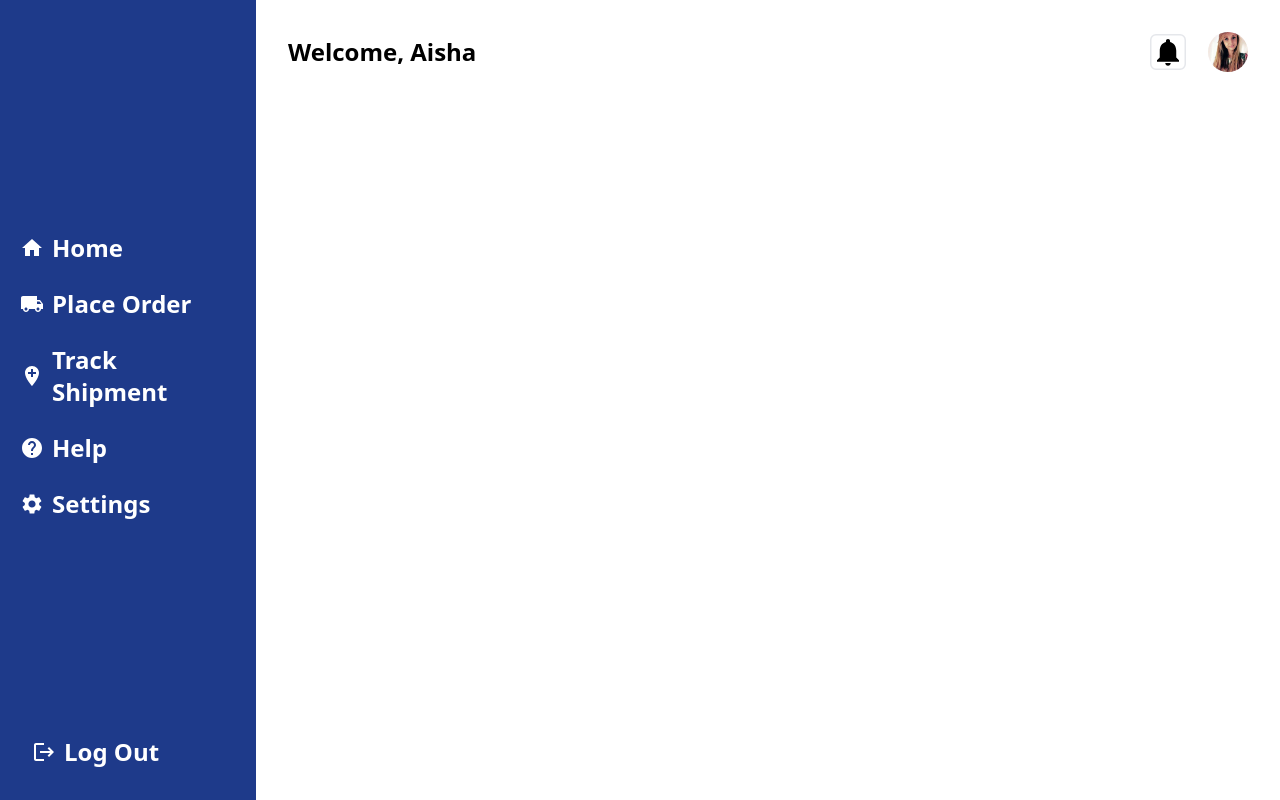
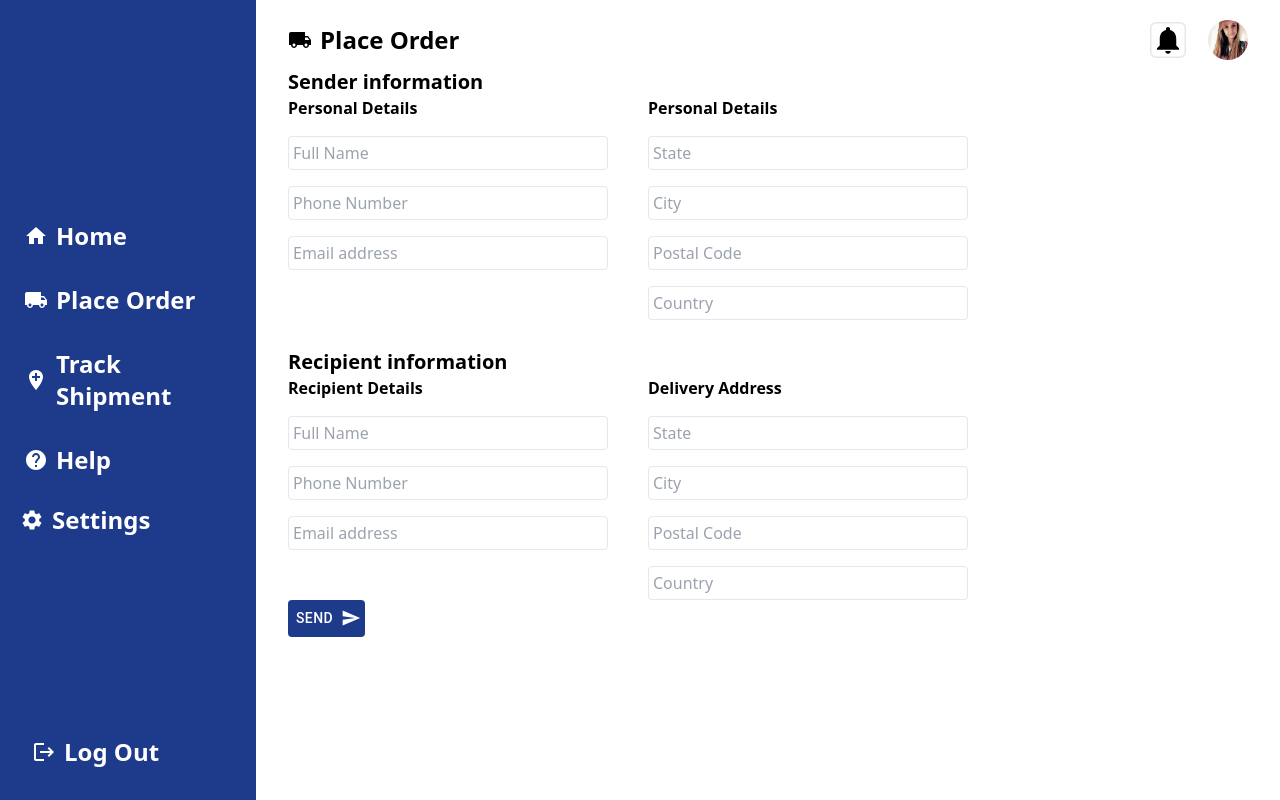
Before and after one commit to SwiftSync-Solution/Ziplug_FrontEnd, a React (Vite) app: page /place-order in a window 1280 px wide. Built offline with nearby package versions, Linux system fonts and the light colour scheme.

Commit message:
finised place-order and worked a little on the side bar

```diff
--- a/src/pages/components/PlaceOrder/PlaceOrder.tsx
+++ b/src/pages/components/PlaceOrder/PlaceOrder.tsx
@@ -1,7 +1,23 @@
+import { useState, ChangeEvent, FC, FormEvent } from 'react';
 import SideBar from '../sideNav/SideBar';
 import ProfileHeader from '../ProfileHeader/ProfileHeader';
+import LocalShippingIcon from '@mui/icons-material/LocalShipping';
+import Button from '@mui/material/Button';
+import SendIcon from '@mui/icons-material/Send';
+import sendData from '../../../../utils/sendData';
 
-const PlaceOrder = () => {
+// Define TypeScript interfaces for the form data
+interface FormData {
+	fullName: string;
+	phoneNumber: string;
+	email: string;
+	state: string;
+	city: string;
+	postalCode: string;
+	country: string;
+}
+
+const PlaceOrder: FC = () => {
 	return (
 		<>
 			<section className='flex'>
@@ -9,12 +25,264 @@ const PlaceOrder = () => {
 				<SideBar />
 
 				{/* Main Content */}
-				<main className='w-full p-8'>
-					<ProfileHeader />
+				<main className='w-full px-8 py-5'>
+					<ProfileHeader
+						content={
+							<div className='flex gap-2 items-center text-2xl font-bold'>
+								<LocalShippingIcon />
+								Place Order
+							</div>
+						}
+					/>
+
+					{/* SENDER INFORMATION */}
+					<SenderAndRecipient />
 				</main>
 			</section>
 		</>
 	);
 };
 
+const SenderAndRecipient: FC = () => {
+	// State for sender information
+	const [sender, setSender] = useState<FormData>({
+		fullName: '',
+		phoneNumber: '',
+		email: '',
+		state: '',
+		city: '',
+		postalCode: '',
+		country: '',
+	});
+
+	// State for recipient information
+	const [recipient, setRecipient] = useState<FormData>({
+		fullName: '',
+		phoneNumber: '',
+		email: '',
+		state: '',
+		city: '',
+		postalCode: '',
+		country: '',
+	});
+
+	// State to track API response or form submission status
+	const [loading, setLoading] = useState<boolean>(false);
+	const [error, setError] = useState<string | null>(null);
+	const [success, setSuccess] = useState<string | null>(null);
+
+	// Handle sender input change
+	const handleSenderChange = (e: ChangeEvent<HTMLInputElement>): void => {
+		const { name, value } = e.target;
+		setSender((prev) => ({ ...prev, [name]: value }));
+	};
+
+	// Handle recipient input change
+	const handleRecipientChange = (e: ChangeEvent<HTMLInputElement>): void => {
+		const { name, value } = e.target;
+		setRecipient((prev) => ({ ...prev, [name]: value }));
+	};
+
+	// Handle form submission
+	const handleSubmit = async (e: FormEvent) => {
+		e.preventDefault(); // Prevent page refresh
+		setLoading(true);
+		setError(null);
+		setSuccess(null);
+
+		// Combine sender and recipient data into one object
+		const formData = {
+			sender,
+			recipient,
+		};
+
+		await sendData(formData, setSuccess, setError, setLoading);
+	};
+
+	return (
+		<>
+			<section className='mt-2'>
+				{/* Display loading, error or success messages */}
+				{loading && (
+					<p className='absolute top-10 left-1/2 transform -translate-x-1/2 -translate-y-1/2 p-2 bg-green-500 rounded-md text-white font-bold'>
+						Sending order...
+					</p>
+				)}
+				{error && (
+					<p className='absolute top-10 left-1/2 transform -translate-x-1/2 -translate-y-1/2 p-2 bg-red-500 rounded-md text-white font-bold'>
+						{error}
+					</p>
+				)}
+				{success && (
+					<p className='absolute top-10 left-1/2 transform -translate-x-1/2 -translate-y-1/2 p-2 bg-green-500 rounded-md text-white font-bold'>
+						{success}
+					</p>
+				)}
+
+				<form onSubmit={handleSubmit}>
+					<header className='font-black text-xl'>
+						<h1>Sender information</h1>
+					</header>
+					<section className='flex gap-10'>
+						{/* GRID ONE */}
+						<div>
+							<h2 className='font-bold'>Personal Details</h2>
+							<input
+								className='border mt-4 rounded w-80 p-1'
+								type='text'
+								name='fullName'
+								placeholder='Full Name'
+								value={sender.fullName}
+								onChange={handleSenderChange}
+							/>
+							<br />
+							<input
+								className='border mt-4 rounded w-80 p-1'
+								type='number'
+								name='phoneNumber'
+								placeholder='Phone Number'
+								value={sender.phoneNumber}
+								onChange={handleSenderChange}
+							/>
+							<br />
+							<input
+								className='border mt-4 rounded w-80 p-1'
+								type='email'
+								name='email'
+								placeholder='Email address'
+								value={sender.email}
+								onChange={handleSenderChange}
+							/>
+						</div>
+
+						{/* GRID TWO */}
+						<div>
+							<h2 className='font-bold'>Personal Details</h2>
+							<input
+								className='border mt-4 rounded w-80 p-1'
+								type='text'
+								name='state'
+								placeholder='State'
+								value={sender.state}
+								onChange={handleSenderChange}
+							/>
+							<br />
+							<input
+								className='border mt-4 rounded w-80 p-1'
+								type='text'
+								name='city'
+								placeholder='City'
+								value={sender.city}
+								onChange={handleSenderChange}
+							/>
+							<br />
+							<input
+								className='border mt-4 rounded w-80 p-1'
+								type='number'
+								name='postalCode'
+								placeholder='Postal Code'
+								value={sender.postalCode}
+								onChange={handleSenderChange}
+							/>
+							<br />
+							<input
+								className='border mt-4 rounded w-80 p-1'
+								type='text'
+								name='country'
+								placeholder='Country'
+								value={sender.country}
+								onChange={handleSenderChange}
+							/>
+						</div>
+					</section>
+
+					{/* RECIPIENT INFORMATION */}
+					<header className='font-black text-xl mt-7'>
+						<h1>Recipient information</h1>
+					</header>
+					<section className='flex gap-10'>
+						{/* GRID ONE */}
+						<div>
+							<h2 className='font-bold'>Recipient Details</h2>
+							<input
+								className='border mt-4 rounded w-80 p-1'
+								type='text'
+								name='fullName'
+								placeholder='Full Name'
+								value={recipient.fullName}
+								onChange={handleRecipientChange}
+							/>
+							<br />
+							<input
+								className='border mt-4 rounded w-80 p-1'
+								type='number'
+								name='phoneNumber'
+								placeholder='Phone Number'
+								value={recipient.phoneNumber}
+								onChange={handleRecipientChange}
+							/>
+							<br />
+							<input
+								className='border mt-4 rounded w-80 p-1'
+								type='email'
+								name='email'
+								placeholder='Email address'
+								value={recipient.email}
+								onChange={handleRecipientChange}
+							/>
+						</div>
+
+						{/* GRID TWO */}
+						<div>
+							<h2 className='font-bold'>Delivery Address</h2>
+							<input
+								className='border mt-4 rounded w-80 p-1'
+								type='text'
+								name='state'
+								placeholder='State'
+								value={recipient.state}
+								onChange={handleRecipientChange}
+							/>
+							<br />
+							<input
+								className='border mt-4 rounded w-80 p-1'
+								type='text'
+								name='city'
+								placeholder='City'
+								value={recipient.city}
+								onChange={handleRecipientChange}
+							/>
+							<br />
+							<input
+								className='border mt-4 rounded w-80 p-1'
+								type='number'
+								name='postalCode'
+								placeholder='Postal Code'
+								value={recipient.postalCode}
+								onChange={handleRecipientChange}
+							/>
+							<br />
+							<input
+								className='border mt-4 rounded w-80 p-1'
+								type='text'
+								name='country'
+								placeholder='Country'
+								value={recipient.country}
+								onChange={handleRecipientChange}
+							/>
+						</div>
+					</section>
+
+					<Button
+						type='submit'
+						className='!bg-[#1e3a8a] !text-white hover:!bg-[#5067a7]'
+						endIcon={<SendIcon />}>
+						Send
+					</Button>
+				</form>
+			</section>
+		</>
+	);
+};
+
 export default PlaceOrder;
--- a/src/pages/components/ProfileHeader/ProfileHeader.tsx
+++ b/src/pages/components/ProfileHeader/ProfileHeader.tsx
@@ -3,11 +3,11 @@ import Stack from '@mui/material/Stack';
 import userImage from '../../../assets/3.jpg';
 import NotificationsIcon from '@mui/icons-material/Notifications';
 
-const ProfileHeader = () => {
+const ProfileHeader = (prop) => {
 	return (
 		<>
 			<header className='flex justify-between items-center '>
-				<h2 className='text-2xl font-semibold'>Welcome, Aisha</h2>
+				{prop.content}
 				<div className='flex items-center gap-7'>
 					<NotificationsIcon className='scale-150 border rounded' />
 					<Stack>
--- a/src/pages/components/dashboardPage/DashboardPage.tsx
+++ b/src/pages/components/dashboardPage/DashboardPage.tsx
@@ -46,7 +46,9 @@ const DashboardContent: React.FC = () => {
 	return (
 		<div className='space-y-6'>
 			{/* PROFILE HEADER */}
-			<ProfileHeader />
+			<ProfileHeader
+				content={<h2 className='text-2xl font-semibold'>Welcome, Aisha</h2>}
+			/>
 			{/* Current Shipment & Scheduled Pickup */}
 			<div className='flex space-x-6'>
 				<div className='w-1/2 p-4 bg-white shadow rounded'>
--- a/src/pages/components/sideNav/SideBar.tsx
+++ b/src/pages/components/sideNav/SideBar.tsx
@@ -6,6 +6,7 @@ import AddLocationIcon from '@mui/icons-material/AddLocation';
 import HelpIcon from '@mui/icons-material/Help';
 import SettingsIcon from '@mui/icons-material/Settings';
 import LogoutIcon from '@mui/icons-material/Logout';
+import { useState } from 'react';
 
 const SideBar: React.FC = () => {
 	return (
@@ -32,38 +33,78 @@ const SideBar: React.FC = () => {
 };
 
 const NavLink = () => {
+	const [activeLink, setActiveLink] = useState<string | null>(null);
+
+	const handleLinkClick = (
+		link: string,
+		event: React.MouseEvent<HTMLAnchorElement>
+	) => {
+		event.preventDefault(); // Prevent the default anchor click behavior
+		setActiveLink(link);
+	};
+
 	return (
 		<nav className='space-y-4'>
+			<div onClick={(event) => handleLinkClick('link1', event)}>
 				<Link
 					to='/dashboard'
-				className='flex items-center space-x-2 hover:bg-white hover:text-black hover:rounded p-1'>
+					className={`p-2 rounded-md ${
+						activeLink === 'link1'
+							? 'flex items-center space-x-2 bg-white text-black rounded p-1'
+							: 'flex items-center space-x-2'
+					}`}>
 					<HomeIcon />
 					<span>Home</span>
 				</Link>
+			</div>
+
+			<div onClick={(event) => handleLinkClick('link2', event)}>
 				<Link
 					to='/place-order'
-				className='flex items-center space-x-2 hover:bg-white hover:text-black hover:rounded p-1'>
+					className={`p-2 rounded-md ${
+						activeLink === 'link2'
+							? 'flex items-center space-x-2 bg-white text-black rounded p-1'
+							: 'flex items-center space-x-2'
+					}`}>
 					<LocalShippingIcon />
 					<span>Place Order</span>
 				</Link>
+			</div>
+
+			<div onClick={(event) => handleLinkClick('link3', event)}>
 				<Link
 					to='/track-shipment'
-				className='flex items-center space-x-2 hover:bg-white hover:text-black hover:rounded p-1'>
+					className={`p-2 rounded-md ${
+						activeLink === 'link3'
+							? 'flex items-center space-x-2 bg-white text-black rounded p-1'
+							: 'flex items-center space-x-2'
+					}`}>
 					<AddLocationIcon />
 					<span>Track Shipment</span>
 				</Link>
+			</div>
+
+			<div onClick={(event) => handleLinkClick('link4', event)}>
 				<Link
 					to='/help'
-				className='flex items-center space-x-2 hover:bg-white hover:text-black hover:rounded p-1'>
+					className={`p-2 rounded-md ${
+						activeLink === 'link4'
+							? 'flex items-center space-x-2 bg-white text-black rounded p-1'
+							: 'flex items-center space-x-2'
+					}`}>
 					<HelpIcon />
 					<span>Help</span>
 				</Link>
+			</div>
+
+			<div>
 				<Link
 					to='/settings'
 					className='flex items-center space-x-2 hover:bg-white hover:text-black hover:rounded p-1'>
 					<SettingsIcon />
 					<span>Settings</span>
 				</Link>
+			</div>
 		</nav>
 	);
 };
--- /dev/null
+++ b/utils/sendData.ts
@@ -0,0 +1,28 @@
+const sendData = async (formData: any, setSuccess, setError, setLoading) => {
+	try {
+		// Replace with your API endpoint
+		const response = await fetch('https://api.example.com/place-order', {
+			method: 'POST',
+			headers: {
+				'Content-Type': 'application/json',
+			},
+			body: JSON.stringify(formData),
+		});
+
+		if (!response.ok) {
+			throw new Error('Failed to place order');
+		}
+
+		const result = await response.json();
+		setSuccess('Order placed successfully!');
+		console.log('Response:', result);
+	} catch (err) {
+		setError('An error occurred while placing the order....');
+		console.error(err);
+	} finally {
+		setLoading(false);
+	}
+};
+
+
+export default sendData;
```
Also changed, not shown: 1 other file (tests, documents, lock files or other folders). Lines whose indentation alone changed are shown as unchanged.
